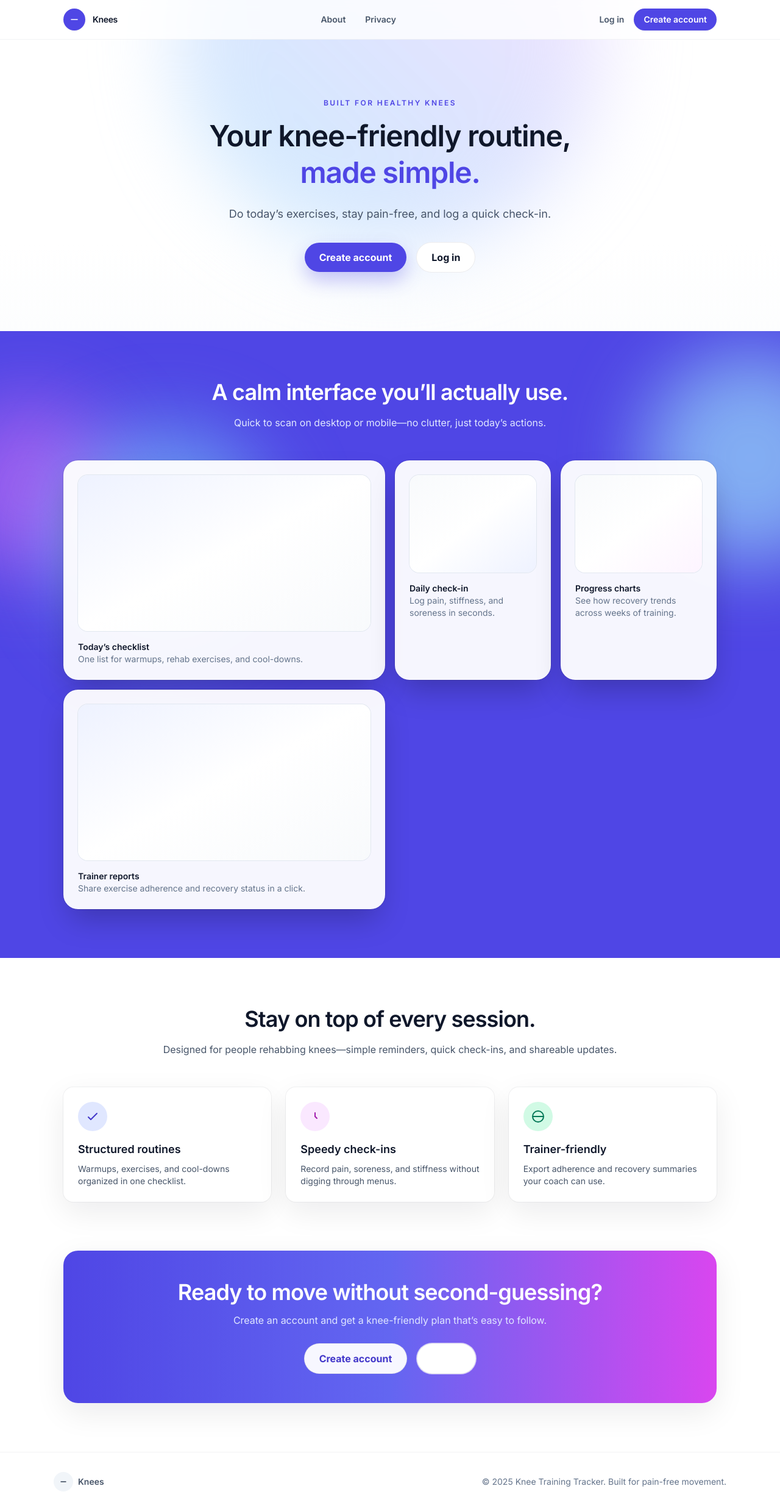
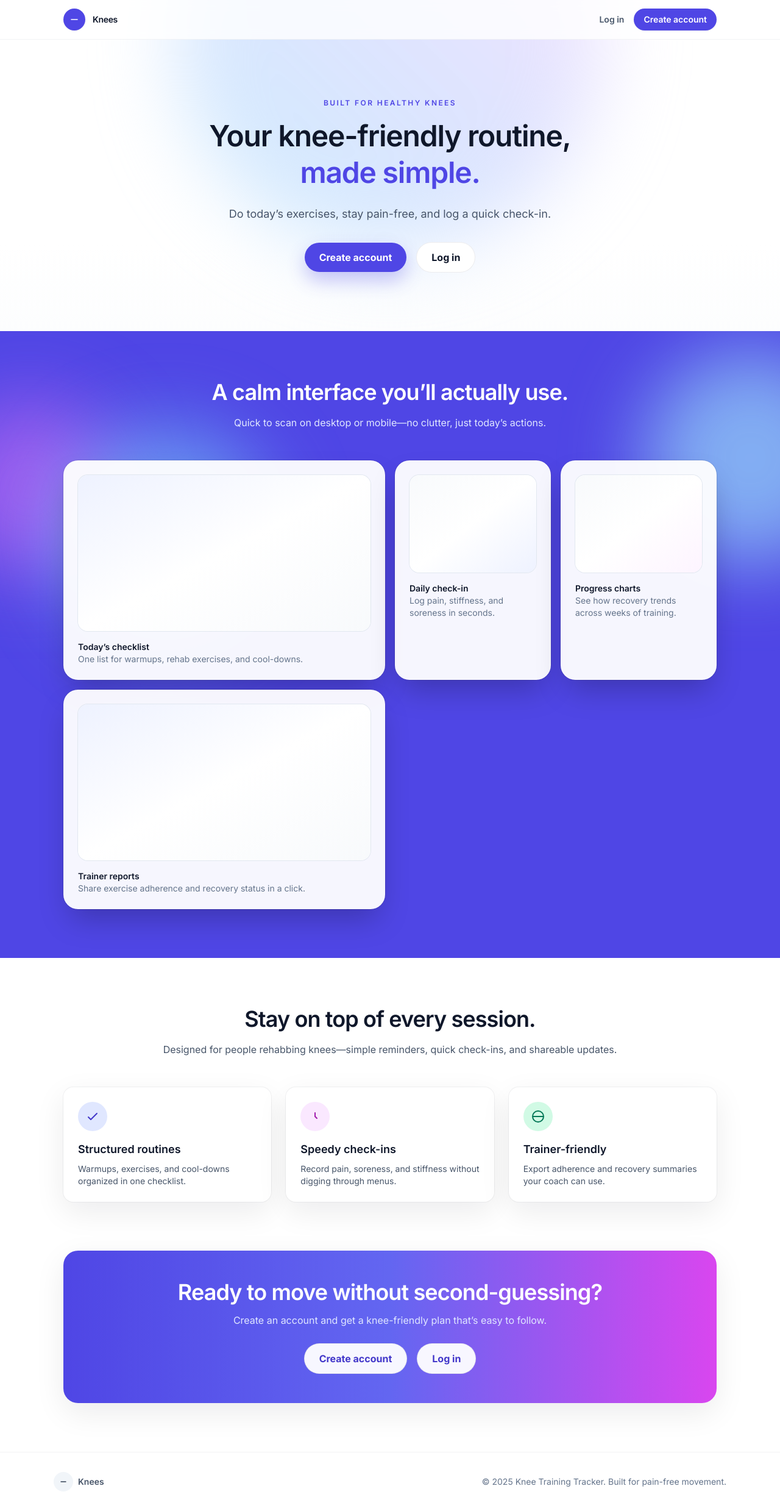
Before and after one commit to h0n24/knees, a Django app: page / in a window 1280 px wide. Shown: the whole page at 61% size. Run offline with Django 5.2, Linux system fonts and the light colour scheme; some libraries are stand-ins or nearby versions.

Commit message:
Change color

```diff
--- a/templates/base.html
+++ b/templates/base.html
@@ -141,10 +141,10 @@
           <span class="text-sm font-semibold tracking-tight">Knees</span>
         </a>
 
-        <nav class="hidden items-center gap-8 text-sm font-semibold text-slate-600 md:flex">
+        <!-- <nav class="hidden items-center gap-8 text-sm font-semibold text-slate-600 md:flex">
           <a class="transition hover:text-slate-900" href="/about/">About</a>
           <a class="transition hover:text-slate-900" href="/privacy/">Privacy</a>
-        </nav>
+        </nav> -->
 
         <div class="hidden items-center gap-4 md:flex">
           <a href="/auth/login/" class="text-sm font-semibold text-slate-600 transition hover:text-slate-900">Log in</a>
--- a/templates/pages/landing.html
+++ b/templates/pages/landing.html
@@ -99,7 +99,7 @@
     <p class="mt-3 text-base leading-7 text-indigo-100">Create an account and get a knee-friendly plan that’s easy to follow.</p>
     <div class="mt-6 flex flex-col items-center justify-center gap-3 sm:flex-row sm:gap-4">
       <a href="/auth/register/" class="btn btn-secondary bg-white/95 px-6 text-indigo-700 hover:bg-white">Create account</a>
-      <a href="/auth/login/" class="btn btn-secondary px-6 text-white ring-1 ring-white/60 hover:bg-white/10">Log in</a>
+      <a href="/auth/login/" class="btn btn-secondary bg-white/95 px-6 text-indigo-700 hover:bg-white">Log in</a>
     </div>
   </div>
 </section>
```
